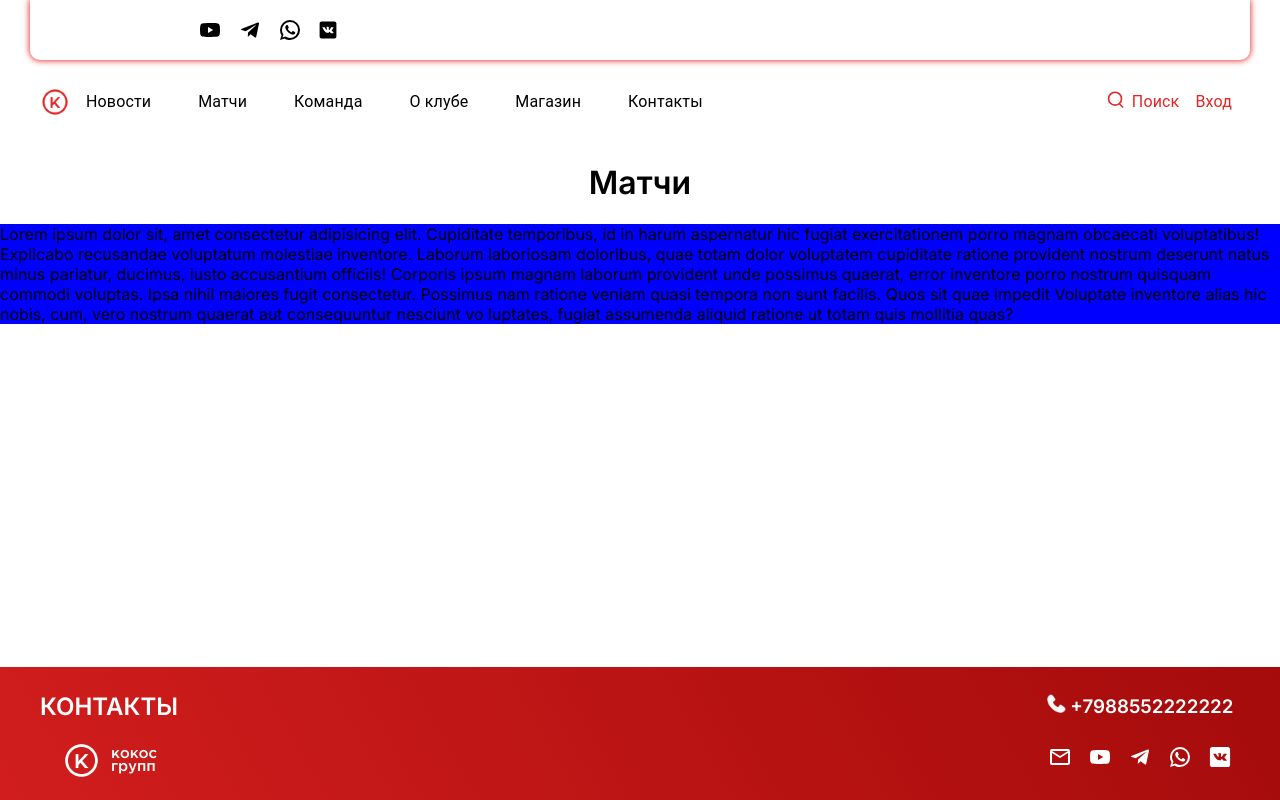
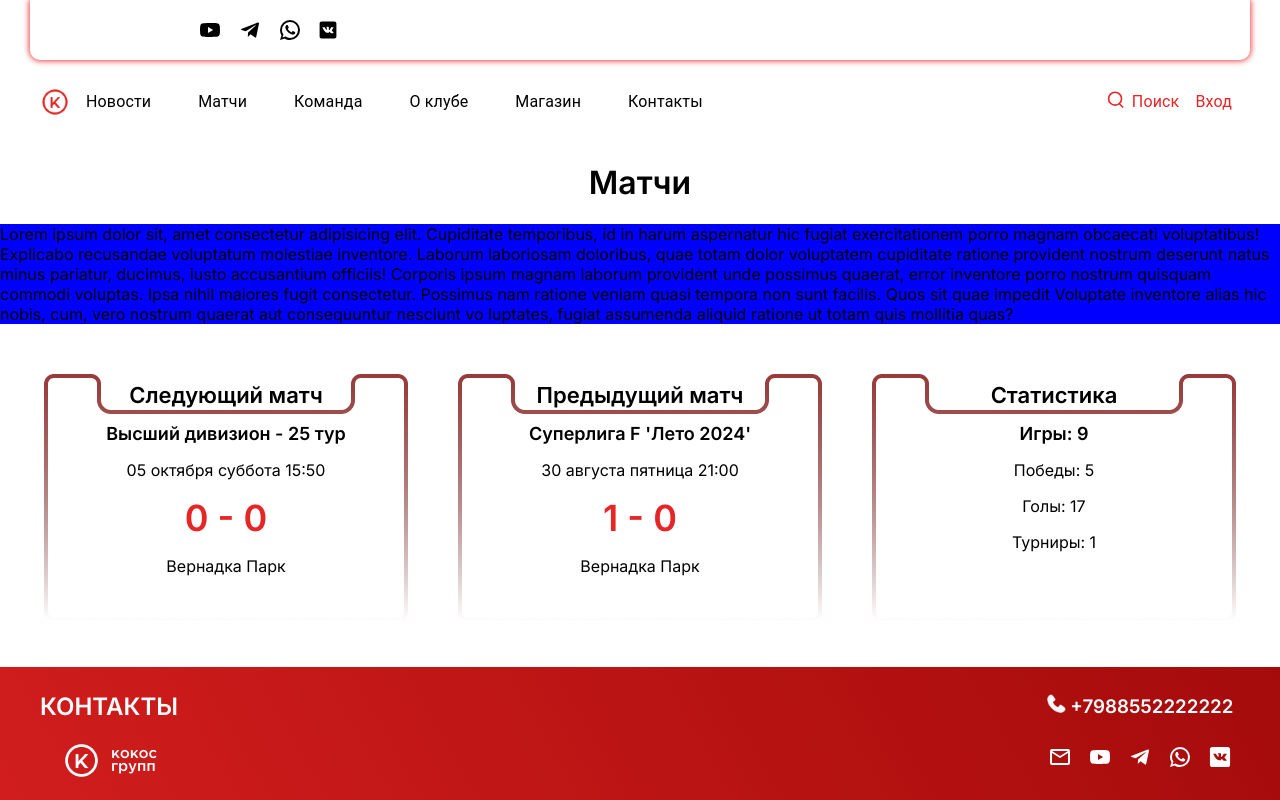
Before and after one commit to Juryxa/kokosBeerLove, a React (Create React App) app in the folder client/: page /matches in a window 1280 px wide. Built offline with nearby package versions, Linux system fonts and the light colour scheme.

Commit message:
mathesreview

```diff
--- /dev/null
+++ b/client/src/components/MatchesPreview.css
@@ -0,0 +1,69 @@
+.container_matches{
+    display:flex ;
+    justify-content:center;
+
+    flex-direction: row;
+    margin: 25px;
+  }
+
+  .card {
+
+    border-radius: 8px;
+    margin: 25px;
+    width: 100%;
+
+    text-align: center;
+    min-width: 364px;
+    min-height: 248px;
+    background-color: #FFFFFF; /* Белый фон для карточек */
+
+    background-image: url("../images/Subtract.png");
+    background-size: cover; /* Масштабируем изображение, чтобы заполнить весь блок */
+  /* Центрируем изображение */
+ /* Устанавливаем фиксированную высоту блока (можно изменить) */
+
+  }
+
+
+  .stats-card {
+    border-radius: 8px;
+    margin: 25px;
+    width: 100%;
+
+    text-align: center;
+    min-width: 364px;
+    min-height: 248px;
+    background-color: #FFFFFF; /* Белый фон для карточек */
+
+    background-image: url("../images/Subtract.png");
+    background-size: cover; /* Масштабируем изображение, чтобы заполнить весь блок */
+  /* Центрируем изображение */
+ /* Устанавливаем фиксированную высоту блока (можно изменить) */
+
+  }
+
+
+  h6 {
+    margin: 15px 0 0 0;
+    font-size: 18px;
+  }
+  h5 {
+    margin: 8px 0 0 0;
+    font-size: 22px;
+  }
+
+  h4 {
+    color: #E62526;
+    margin: 8px 0;
+    font-size: 36px; /* Размер заголовка */
+  }
+
+
+.card-content{
+
+}
+
+
+  .stats-card-content{
+
+  }
--- /dev/null
+++ b/client/src/components/MatchesPreview.tsx
@@ -0,0 +1,67 @@
+import React, { FC, useEffect, useState } from 'react';
+import { Box, Typography } from '@mui/material';
+import data from './matches.json'; // Импортируем JSON файл
+import "./MatchesPreview.css"
+import logo1 from '../images/logoteam1.png'
+import logo2 from '../images/logo2.png'
+
+interface Match {
+  type: string;
+  division: string;
+  date: string;
+  score: string;
+  location: string;
+
+}
+
+interface Stats {
+  games: number;
+  wins: number;
+  goals: number;
+  tournaments: number;
+}
+
+const MatchCard: FC<{ match: Match }> = ({ match }) => (
+    <div className="card" >
+      <h5>{match.type}</h5>
+      <div className='card-content'>
+      <h6>{match.division}</h6>
+      <p>{match.date}</p>
+      <h4>{match.score}</h4>
+      <p>{match.location}</p>
+      </div>
+    </div>
+  );
+
+  const StatsCard: FC<{ stats: Stats }> = ({ stats }) => (
+    <div className="stats-card">
+      <h5>Статистика</h5>
+      <div className='stats-card-content'>
+      <h6>Игры: {stats.games}</h6>
+      <p>Победы: {stats.wins}</p>
+      <p>Голы: {stats.goals}</p>
+      <p>Турниры: {stats.tournaments}</p>
+      </div>
+    </div>
+  );
+
+const MatchesPreview: FC = () => {
+    const [matches, setMatches] = useState<Match[]>([]);
+    const [stats, setStats] = useState<Stats | null>(null);
+
+    useEffect(() => {
+      setMatches(data.matches);
+      setStats(data.stats);
+    }, []);
+
+    return (
+      <div className="container_matches">
+        {matches.map((match, index) => (
+          <MatchCard key={index} match={match} />
+        ))}
+        {stats && <StatsCard stats={stats} />}
+      </div>
+    );
+  };
+
+export default MatchesPreview;
--- /dev/null
+++ b/client/src/components/matches.json
@@ -0,0 +1,32 @@
+{
+    "matches": [
+      {
+        "type": "Следующий матч",
+        "division": "Высший дивизион - 25 тур",
+        "date": "05 октября суббота 15:50",
+        "score": "0 - 0",
+        "team1": "LFC Porters",
+        "team2": "K",
+        "location": "Вернадка Парк",
+        "logo1":"logo1",
+        "logo2":"logo2"
+    },
+      {
+        "type": "Предыдущий матч",
+        "division": "Суперлига F 'Лето 2024'",
+        "date": "30 августа пятница 21:00",
+        "score": "1 - 0",
+        "team1": "LFC Porters",
+        "team2": "K",
+        "location": "Вернадка Парк",
+        "logo1":"logo1",
+        "logo2":"logo2"
+      }
+    ],
+    "stats": {
+      "games": 9,
+      "wins": 5,
+      "goals": 17,
+      "tournaments": 1
+    }
+  }
--- a/client/src/pages/Matches.tsx
+++ b/client/src/pages/Matches.tsx
@@ -2,6 +2,7 @@ import React, {FC} from 'react';
 import Header from '../components/Header';
 import Footer from '../components/Footer';
 import './Matches.css';
+import MatchesPreview from '../components/MatchesPreview';
 
 const Matches: FC = () => {
     return (
@@ -21,6 +22,7 @@ const Matches: FC = () => {
                  Voluptate inventore alias hic nobis, cum, vero nostrum quaerat aut consequuntur nesciunt vo
                  luptates, fugiat assumenda aliquid ratione ut totam quis mollitia quas?
                  </div>
+                 <MatchesPreview/>
                  </div>
        <Footer/>
         </div>
```
Also changed, not shown: client/src/images/Subtract.png (added).
